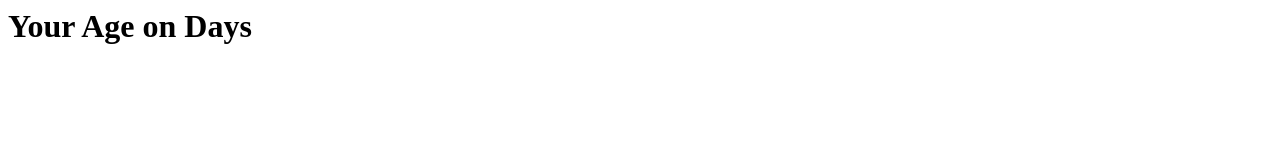
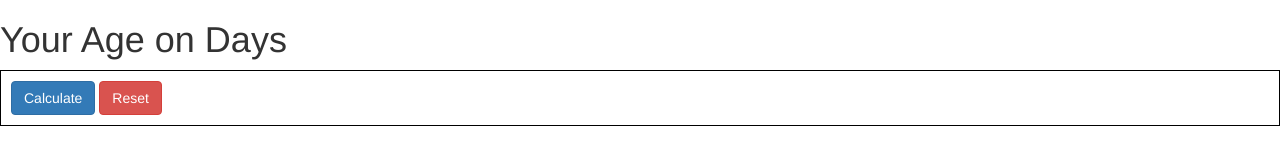
Before and after one commit to K3nn3th3s/AgeOnDays, a plain HTML site: page index.html in a window 1280 px wide. Drawn offline with nearby package versions, Linux system fonts and the light colour scheme.

Commit message:
Changes on Style

```diff
--- a/css/styles.css
+++ b/css/styles.css
@@ -0,0 +1,4 @@
+.container-1{
+    border: 1px solid black;
+    padding: 10;
+}
--- a/index.html
+++ b/index.html
@@ -3,11 +3,16 @@
     <meta charset="UTF-8">
     <meta http-equiv="X-UA-Compatible" content="IE=edge">
     <meta name="viewport" content="width=device-width, initial-scale=1.0">
+    <link rel="stylesheet" href="https://maxcdn.bootstrapcdn.com/bootstrap/3.3.7/css/bootstrap.min.css" integrity="sha384-BVYiiSIFeK1dGmJRAkycuHAHRg32OmUcww7on3RYdg4Va+PmSTsz/K68vbdEjh4u" crossorigin="anonymous">
+    <link rel="stylesheet" href="css/styles.css">
     <title>Your Age on days</title>
 </head>
 <body>
     <h1>Your Age on Days</h1>
-
+    <div class="container-1">
+        <button class="btn btn-primary">Calculate</button>
+        <button class="btn btn-danger">Reset</button>
+    </div>
     <script src="script\script.js"></script>
 </body>
 </html>
```
